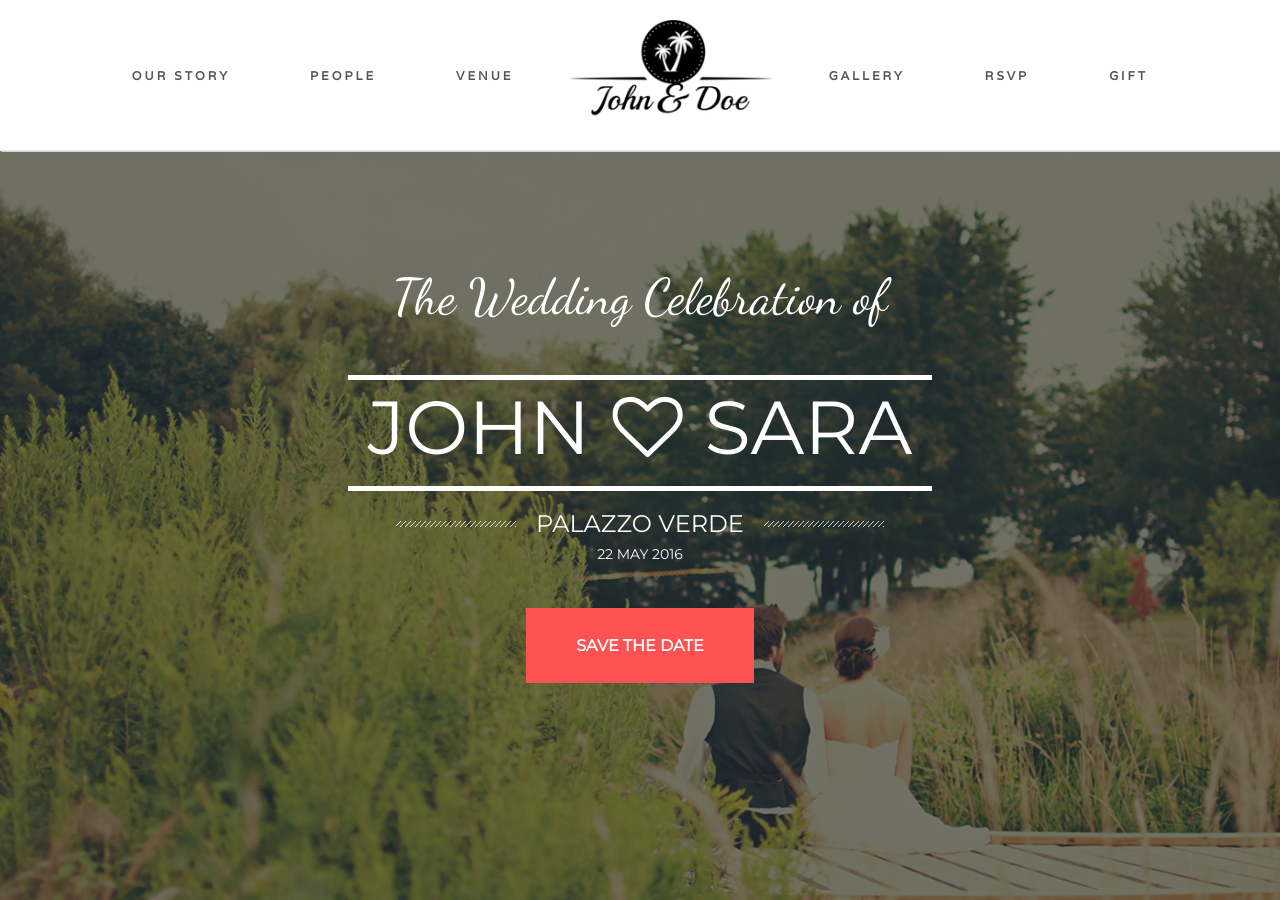
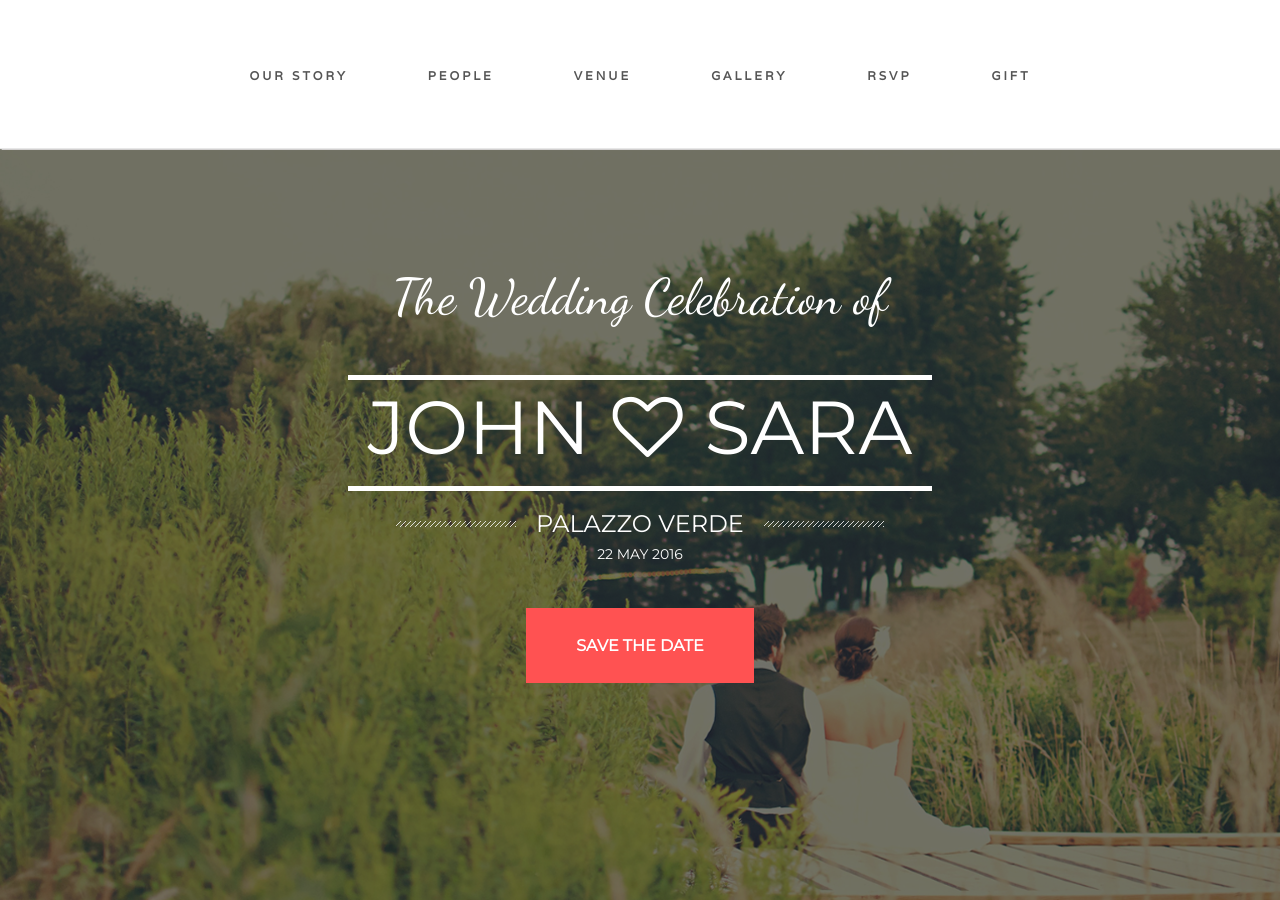
Before and after one commit to project-agape/project-agape.github.io, a Jekyll site: the page built from index.html, in a window 1280 px wide and 900 px high. Built offline with Jekyll 4.4.1, drawn with Linux system fonts in a browser that asks for light colours; nearby versions of some CDN libraries; library files that are not in the unit come from our copies.

Commit message:
Remove brand logo

```diff
--- a/_includes/navbar.html
+++ b/_includes/navbar.html
@@ -15,17 +15,9 @@
         <div class="collapse navbar-collapse" id="navbar-right-collapse">
             <ul class="nav navbar-nav">
                 {% for navbarMenu in site.data.navbar %}
-                {% if navbarMenu.id != 4 %}
                 <li class="navbar-menu">
                     <a  class="menu" href="#{{ navbarMenu.url }}"> {{ navbarMenu.name | upcase }}</a>
                 </li>
-                {% else %}
-                <li class="navbar-brand-logo hidden-md hidden-sm hidden-xs hidden-xs">
-                    <a href="{{ navbarMenu.url }}">
-                        <img src="{{ navbarMenu.image }}" class="brand-logo"/>
-                    </a>
-                </li>
-                {% endif %}
                 {% endfor %}
             </ul>
         </div>
```
Also changed, not shown: _data/navbar.yml (+2 -6 lines).
